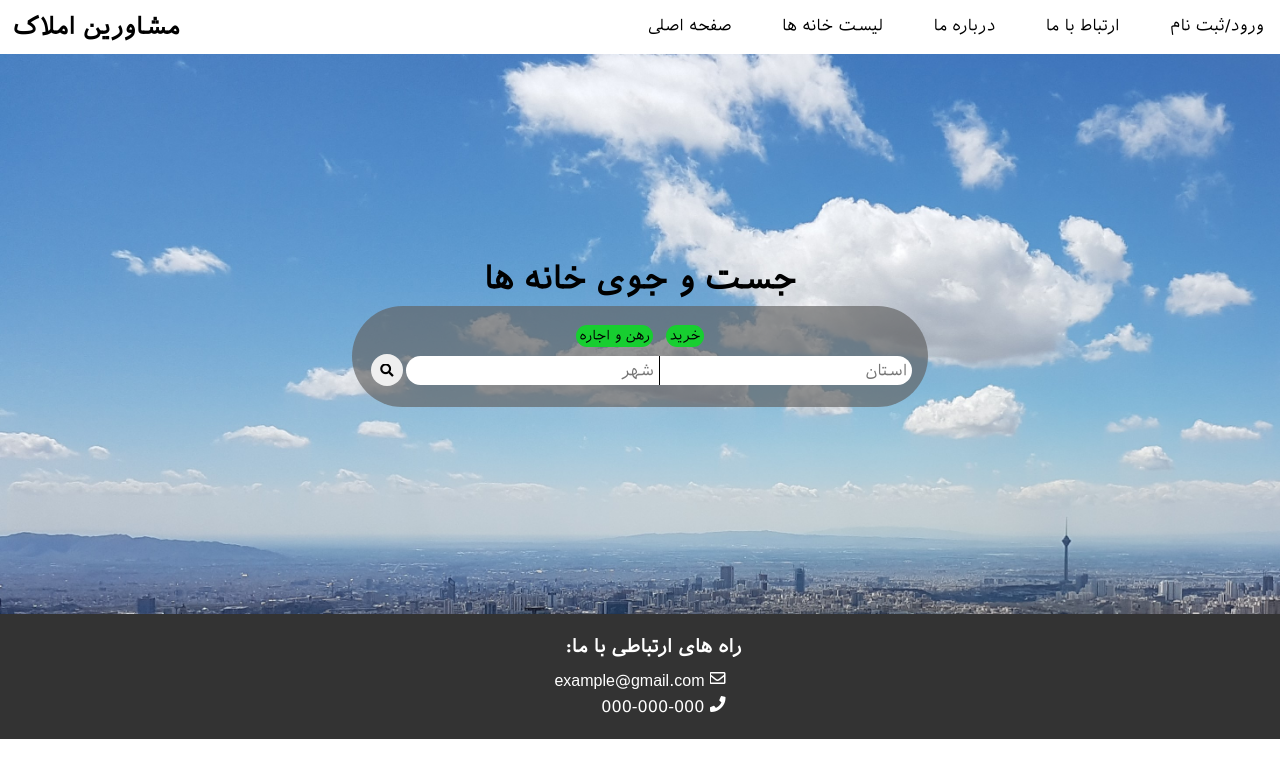
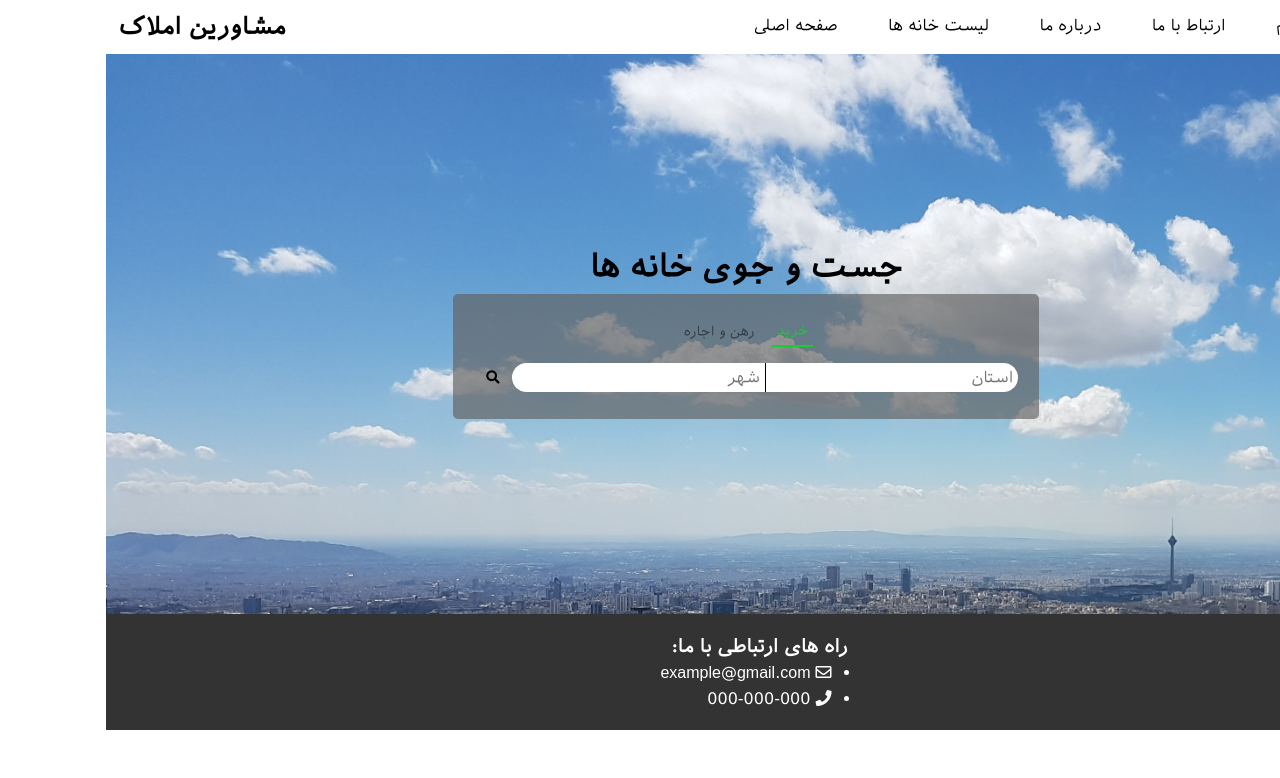
Before and after one commit to Kiarash-Salehi/realestate-client, a React (Create React App) app: page / in a window 1280 px wide. Shown: the top 778 px of the page. Built offline with nearby package versions, Linux system fonts and the light colour scheme.

Commit message:
added autocomplete

```diff
--- a/src/actions/messagesAction.js
+++ b/src/actions/messagesAction.js
@@ -1,12 +1,6 @@
-export const setMessage = (message, status, id, dispatch) => {
-  id = Math.floor(Math.random() * 213264) + id;
-  setTimeout(() => {
-    dispatch({ type: 'CLEAR_MESSAGE', payload: { id } });
-  }, 4000);
+export const setMessage = (message, dispatch) => {
   dispatch({
     type: 'SET_MESSAGES',
-    payload: {
-      message: { message, status, id }
-    }
+    payload: { message, dispatch }
   });
 };
--- a/src/api/api.js
+++ b/src/api/api.js
@@ -1,6 +1,6 @@
 import axios from 'axios';
 
 export default axios.create({
-  //baseURL: 'http://localhost:3001/api'
+  // baseURL: 'http://localhost:3001/api'
   baseURL: 'https://realestate-server-amin.herokuapp.com/api'
 });
--- a/src/reducers/messagesReducer.js
+++ b/src/reducers/messagesReducer.js
@@ -5,8 +5,14 @@ const initialState = {
 export default (state = initialState, action) => {
   switch (action.type) {
     case 'SET_MESSAGES':
+      const dispatch = action.payload.dispatch;
+      const message = action.payload.message;
+      const id = state.messages.length;
+      setTimeout(() => {
+        dispatch({ type: 'CLEAR_MESSAGE', payload: { id } });
+      }, 4000);
       return {
-        messages: [...state.messages, action.payload.message]
+        messages: [...state.messages, {message, id}]
       };
     case 'CLEAR_MESSAGE':
       let messages = [...state.messages];
--- a/src/routes/Authentication.js
+++ b/src/routes/Authentication.js
@@ -13,8 +13,9 @@ function Authentication() {
   if (isAuthenticated) history.push('/dashboard');
   const [login, setLogin] = useState(true);
   return (
+    <>
+    <Header />
     <div className="auth">
-      <Header />
       <div className="auth__btns">
         <button className="auth__btn" onClick={() => setLogin(true)}>Log In</button>
         <button className="auth__btn" onClick={() => setLogin(false)}>Register</button>
@@ -31,6 +32,7 @@ function Authentication() {
         </div>
       </div>
     </div>
+    </>
   );
 }
 
--- a/src/routes/Home.js
+++ b/src/routes/Home.js
@@ -2,13 +2,19 @@ import React, { useState } from 'react';
 import Header from '../components/Header';
 import Footer from '../components/Footer';
 import '../styles/Home.css';
-import { findeOneCity, findArea } from '../utils/finderFuncs';
+import { findOneCity, findProvidence } from '../utils/finderFuncs';
 
 function Home() {
 	document.title = 'مشاورین املاک نارمک';
 	const [option, setOption] = useState('buy');
+	const [cities, setCities] = useState([]);
 	const [city, setCity] = useState('');
-	const [area, setArea] = useState('');
+	const [providences, setProvidences] = useState([]);
+	const [providence, setProvidence] = useState('');
+	const searchFormSubmitHandler = e => {
+		e.preventDefault();
+		console.log('submit clicked');
+	};
 	return (
 		<div>
 			<Header />
@@ -16,24 +22,65 @@ function Home() {
 				<h1>جست و جوی خانه ها</h1>
 				<div className="home__searchSection">
 					<div className="home__searchOptionButtons">
-						<button onClick={() => setOption('buy')}>خرید</button>
-						<button onClick={() => setOption('rent')}>رهن و اجاره</button>
+						<button onClick={() => setOption('buy')} style={{ color: option === 'buy' ? '#17CE30' : 'rgba(0, 0, 0, .5)', borderBottom: option === 'buy' ? '2px solid #17CE30' : '0' }}>خرید</button>
+						<button onClick={() => setOption('rent')} style={{ color: option === 'rent' ? '#17CE30' : 'rgba(0, 0, 0, .5)', borderBottom: option === 'rent' ? '2px solid #17CE30' : '0' }}>رهن و اجاره</button>
 					</div>
 					<div className="home__searchForm">
-						<form>
-							<label>
-								<input type="search" name="providence" onChange={e => {
-									findeOneCity(e.target.value);
-									setCity(e.target.value);
-								}} value={city} placeholder="استان" className="home__searchInput" />
-								{/* <div className="home__searchDropdown">
-									Hello
-								</div> */}
-							</label>
-							<input type="search" name="city" onChange={e => {
-								setArea(e.target.value);
-								findArea(city, e.target.value);
-							}} value={area} placeholder="شهر" className="home__searchInput" />
+						<form onSubmit={searchFormSubmitHandler}>
+							<div className="home__searchInputSection">
+								<input
+									type="search"
+									id="providence"
+									name="providence"
+									onChange={e => {
+										setProvidences(findProvidence(e.target.value));
+										setProvidence(e.target.value);
+									}}
+									value={providence}
+									placeholder="استان"
+									className="home__searchInput home__searchInput1"
+									autoComplete="off"
+								/>
+								{providences.length > 0 &&
+									<div className="home__searchAutocomplete">
+										{providences.map(providence => (
+											<div
+												key={providence}
+												onClick={() => { setProvidence(providence); setProvidences([]); }}
+												className="home__autocompleteItem">
+												{providence}
+											</div>
+										))}
+									</div>
+								}
+							</div>
+							<div className="home__searchInputSection">
+								<input
+									type="search"
+									id="city"
+									name="city"
+									onChange={e => {
+										setCities(findOneCity(providence, e.target.value));
+										setCity(e.target.value);
+									}}
+									value={city}
+									placeholder="شهر"
+									className="home__searchInput home__searchInput2"
+									autoComplete="off"
+								/>
+								{cities.length > 0 &&
+									<div className="home__searchAutocomplete">
+										{cities.map(city => (
+											<div
+												key={city}
+												onClick={() => { setCity(city); setCities([]); }}
+												className="home__autocompleteItem">
+												{city}
+											</div>
+										))}
+									</div>
+								}
+							</div>
 							<button type="submit" className="home__submitBtn"><i className="fas fa-search"></i></button>
 						</form>
 					</div>
--- a/src/styles/Authentication.css
+++ b/src/styles/Authentication.css
@@ -1,11 +1,4 @@
 .auth {
-  display: flex;
-  justify-content: center;
-  align-items: center;
-  flex-direction: column;
-}
-
-.auth__contaier {
   display: flex;
   justify-content: center;
   align-items: center;
@@ -14,6 +7,13 @@
   left: 50%;
   top: 50%;
   transform: translate(-50%, -50%);
+}
+
+.auth__contaier {
+  display: flex;
+  justify-content: center;
+  align-items: center;
+  flex-direction: column;
   width: 300px;
   overflow: hidden;
 }
@@ -91,7 +91,6 @@
 
 .auth__btn {
   padding: .5rem;
-  /* margin: 0 .3rem; */
   background: transparent;
   padding: .5rem;
   font-size: 1rem;
--- a/src/styles/Home.css
+++ b/src/styles/Home.css
@@ -16,7 +16,7 @@
   margin-top: .5rem;
   background-color: rgba(97, 97, 97, 0.664);
   padding: 1rem;
-  border-radius: 10rem;
+  border-radius: 5px;
   height: 5rem;
   height: fit-content;
   /* visibility: hidden;
@@ -32,10 +32,15 @@
 }
 
 .home__hero .home__searchSection .home__searchOptionButtons button {
-  padding: .2rem;
-  border-radius: 10rem;
-  margin: .2rem .4rem;
-  background-color: #17CE30;
+  padding: .3rem;
+  margin: .3rem .4rem;
+  height: 2rem;
+  background: transparent;
+  transition: all .3s;
+}
+
+.home__hero .home__searchSection .home__searchOptionButtons button:hover {
+  opacity: .7;
 }
 
 .home__searchInput {
@@ -51,31 +56,80 @@
   display: flex;
   justify-content: center;
   align-items: center;
+  padding: .3rem;
 }
-
-/* .home__searchForm form label {
-  position: relative;
-}
-
-.home__searchForm form label .home__searchDropdown {
-  position: absolute;
-  bottom: -100%;
-} */
 
 .home__submitBtn {
   width: 2rem;
   height: 2rem;
-  border-radius: 50%;
+  background: transparent;
   display: grid;
   margin: 0 .2rem;
   place-items: center;
 }
-
-.home__searchInput:nth-child(2) {
+.home__searchInputSection {
+  position: relative;
+}
+.home__searchInput.home__searchInput2 {
   border-radius: 10rem 0 0 10rem;
   border-right: 1px solid black;
 }
 
-.home__searchInput:nth-child(1) {
+.home__searchInput.home__searchInput1 {
   border-radius: 0 10rem 10rem 0;
 }
+
+.home__searchAutocomplete {
+  width: 100%;
+  max-height: 100px;
+  height: fit-content;
+  position: absolute;
+  overflow-y: scroll;
+  background-color: #fff;
+  border-radius: 5px;
+  animation: show-autocomplete linear .3s forwards;
+  margin-top: 5px;
+}
+
+.home__autocompleteItem {
+  border-bottom: 1px solid rgb(94, 82, 82);
+  padding: .2rem;
+  cursor: pointer;
+  transition: opacity .3s;
+}
+
+.home__autocompleteItem:hover {
+  opacity: .7;
+}
+
+.home__searchAutocomplete::before {
+  content: '';
+  width: 8px;
+  height: 8px;
+  background-color: #fff;
+  position: absolute;
+  top: -8%;
+  left: 50%;
+  transform: translateX(-50%);
+  clip-path: polygon(50% 0%, 0% 100%, 100% 100%);
+}
+
+@keyframes show-autocomplete {
+  0% {
+    height: 0;
+  }
+
+  100% {
+    height: 100px;
+  }
+}
+
+@media screen and (max-width: 600px) {
+  .home__searchSection {
+    width: 80%;
+  }
+
+  .home__searchInput {
+    width: 100%;
+  }
+}
--- a/src/styles/Messages.css
+++ b/src/styles/Messages.css
@@ -4,8 +4,8 @@
   align-items: center;
   flex-direction: column;
   position: absolute;
-  left: 1px;
-  bottom: 1px;
+  left: 0;
+  bottom: 0;
 }
 
 .messages__message {
@@ -23,6 +23,8 @@
   justify-content: center;
   align-items: center;
   z-index: 9999;
+  transform: translateX(-100%);
+  opacity: 0;
 }
 
 .messages__message.success {
--- a/src/styles/index.css
+++ b/src/styles/index.css
@@ -9,8 +9,6 @@
   box-sizing: border-box;
   direction: rtl;
   font-family: iranSans, sans-serif;
-  overflow-x: hidden;
-  overflow-y: auto;
 }
 
 a:-webkit-any-link {
--- a/src/utils/finderFuncs.js
+++ b/src/utils/finderFuncs.js
@@ -1,28 +1,27 @@
-import cities from './allCities';
+import Providences from './allCities';
 
-export const findeOneCity = (input) => {
+export const findProvidence = (input) => {
   if (input) {
     const regex = new RegExp(input, 'gi');
     const matches = [];
-    for (let city in cities) {
+    for (let city in Providences) {
       if (city.match(regex)) {
         matches.push(city);
       }
     }
-    console.log(matches);
-  }
+    return matches;
+  } else return [];
 };
 
-export const findArea = (city, input) => {
+export const findOneCity = (Providence, input) => {
   if (input) {
     const regex = new RegExp(input, 'gi');
-    console.log(city);
     const matches = [];
-    for (let area of cities[city]) {
-      if (area.match(regex)) {
-        matches.push(area);
+    for (let city of Providences[Providence]) {
+      if (city.match(regex)) {
+        matches.push(city);
       }
     }
-    console.log(matches);
-  }
+    return matches;
+  } else return [];
 };
```
Also changed, not shown: src/actions/authAction.js (+8 -11 lines), src/utils/allCities.js (+21 -21 lines).
